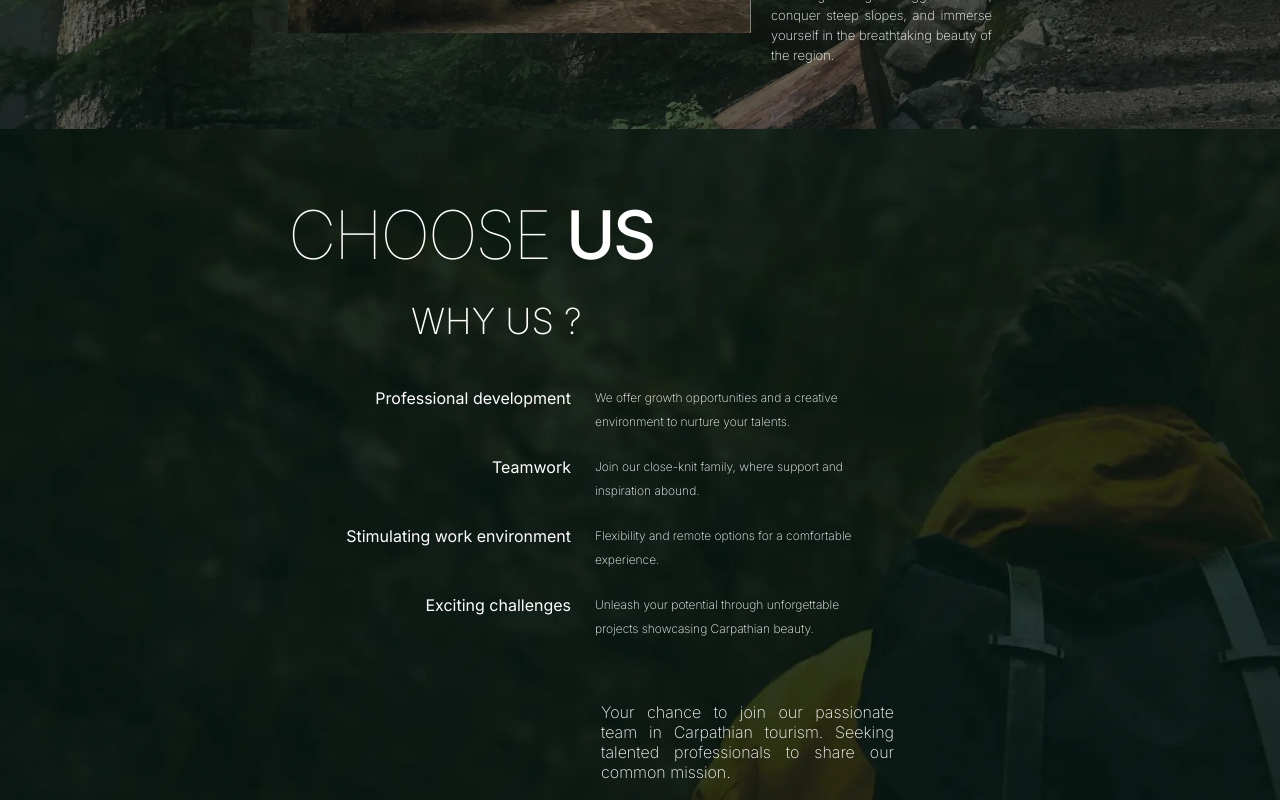
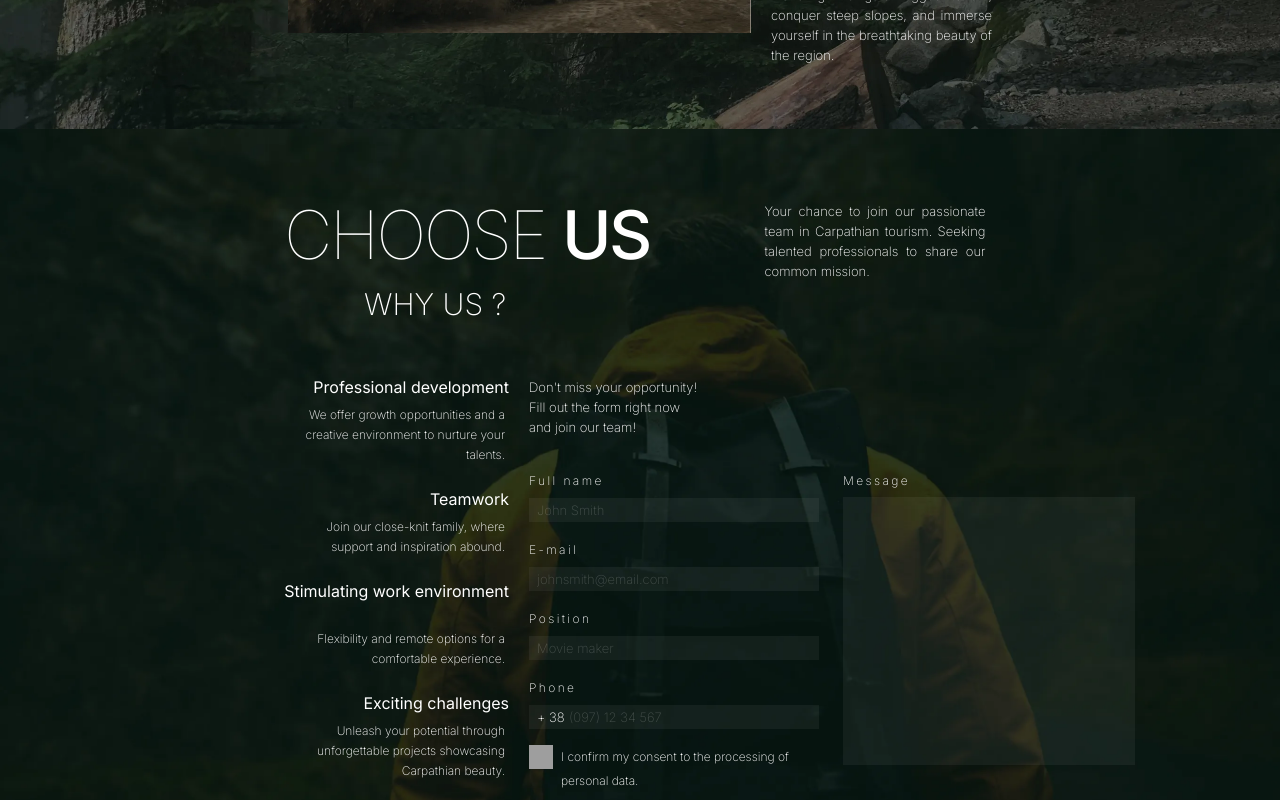
Before and after one commit to AlinaDemchenko/softryzen-test, a Next.js app: page / in a window 1280 px wide. Shown: the part 2120-2920 px from the top of the page. Built offline with nearby package versions, Linux system fonts and the light colour scheme; grey boxes are pictures that could not be loaded; a web font is replaced by a local one.

Commit message:
career tab in progress

```diff
--- a/app/globals.css
+++ b/app/globals.css
@@ -16,7 +16,7 @@
   }
 
   body {
-    @apply font-sans text-white;
+    @apply font-sans text-white bg-[rgb(23,36,41)];
   }
 }
 
@@ -81,19 +81,19 @@
     @apply bg-[url('/icons/rhombus.svg')] bg-left bg-no-repeat pl-3.5 text-left text-xl font-medium uppercase leading-[1.1rem] text-white md:text-[22px] md:leading-[0.818] xl:text-[28px]/6;
   }
   .slide-one {
-    @apply absolute top-0 -z-10 h-[851px] w-screen translate-x-full bg-[url('/background/services/Background@2x_result.webp')] bg-cover md:h-[779px];
+    @apply absolute top-0 -z-10 h-[851px] w-screen translate-x-full bg-[url('/background/services/Background@2x_result.webp')] bg-cover md:h-[780px];
   }
   .slide-two {
-    @apply absolute top-0 -z-10 h-[851px] w-screen translate-x-full bg-[url('/background/services/Background2@2x_result.webp')] bg-cover md:h-[779px];
+    @apply absolute top-0 -z-10 h-[851px] w-screen translate-x-full bg-[url('/background/services/Background2@2x_result.webp')] bg-cover md:h-[780px];
   }
   .slide-three {
-    @apply absolute top-0 -z-10 h-[851px] w-screen translate-x-full bg-[url('/background/services/Background3@2x_result.webp')] bg-cover md:h-[779px];
+    @apply absolute top-0 -z-10 h-[851px] w-screen translate-x-full bg-[url('/background/services/Background3@2x_result.webp')] bg-cover md:h-[780px];
   }
   .slide-four {
-    @apply absolute top-0 -z-10 h-[851px] w-screen translate-x-full bg-[url('/background/services/Background4@2x_result.webp')] bg-cover md:h-[779px];
+    @apply absolute top-0 -z-10 h-[851px] w-screen translate-x-full bg-[url('/background/services/Background4@2x_result.webp')] bg-cover md:h-[780px];
   }
   .slide-five {
-    @apply absolute top-0 -z-10 h-[851px] w-screen translate-x-full bg-[url('/background/services/Background5@2x_result.webp')] bg-cover md:h-[779px];
+    @apply absolute top-0 -z-10 h-[851px] w-screen translate-x-full bg-[url('/background/services/Background5@2x_result.webp')] bg-cover md:h-[780px];
   }
   .active-slide {
     @apply animate-[sliderForward_320ms_ease-in_forwards];
@@ -110,16 +110,16 @@
     @apply h-full w-screen bg-[url('/background/career/career@2x.webp')] bg-cover xl:py-20;
   }
   .career-list {
-    @apply flex gap-6 mb-[21px];
+    @apply md:mb-6 xl:flex gap-6 xl:mb-[21px];
   }
   .career-list-title {
-    @apply w-[283px] text-end xl:text-lg/6;
+    @apply md:mb-2 md:leading-5 xl:w-[283px] text-end xl:mb-0 xl:text-lg/6;
   }
   .career-list-description {
-    @apply text-xs/6 font-extralight w-[285px];
+    @apply md:text-xs/5 xl:leading-6 font-extralight w-[221px] md:text-end xl:text-left xl:w-[285px];
   }
   .input {
-    @apply h-7 w-full bg-white/5 text-xl font-extralight px-2 leading-[1.2] placeholder:text-white/20 focus:outline-none;
+    @apply h-6 w-full text-[13px]/6 bg-white/5 font-extralight px-2 placeholder:text-white/20 focus:outline-none xl:leading-[1.2] xl:text-xl xl:h-7;
   }
   .checkbox-label{
     @apply w-[258px] text-xs/6 font-extralight block;
--- a/components/Career/Career.jsx
+++ b/components/Career/Career.jsx
@@ -1,30 +1,58 @@
 "use client";
 import CareerList from "./CareerList";
 import CareerForm from "./CareerForm";
+import { useMediaQuery } from "react-responsive";
 
 function Career() {
+  const isDesktop = useMediaQuery({
+    query: "(min-width: 1440px)",
+  });
+
+  const isTablet = useMediaQuery({ minWidth: 768, maxWidth: 1439 });
+
+  const isMobile = useMediaQuery({ maxWidth: 767 });
+
   return (
     <section id="career" className="career">
-      <div className="section-container gap-6">
+      <div className="section-container gap-x-6 md:pl-7 xl:pl-6">
         <div>
-          <h2 className="title mb-6 leading-tight">
+          <h2 className="title mb-0 inline-block align-top leading-tight xl:mb-6 xl:align-baseline">
             CHOOSE <span className="font-medium">US</span>
           </h2>
-          <p className="mb-[45px] ml-[123px] text-4xl font-extralight uppercase">
+          {!isDesktop && (
+            <p className="descr mb-[5px] ml-[115px] mt-2 inline-block w-[221px] text-justify md:text-[13px]">
+              Your chance to join our passionate team in Carpathian tourism.
+              Seeking talented professionals to share our common mission.
+            </p>
+          )}
+          <p className="mb-[55px] ml-20 text-3xl font-extralight uppercase xl:mb-[45px] xl:ml-[123px] xl:text-4xl">
             Why us ?
           </p>
-          <CareerList />
+          {isDesktop && <CareerList />}
         </div>
-        <div className="pt-4">
+        <div className="gap-5 md:flex xl:block xl:pt-4">
+          {!isDesktop && <CareerList />}
+          {isDesktop && (
+            <>
               <p className="descr mb-8 ml-auto w-[293px] text-justify">
                 Your chance to join our passionate team in Carpathian tourism.
                 Seeking talented professionals to share our common mission.
               </p>
               <p className="descr mb-3.5 w-[234px]">
-            Don&apos;t miss your opportunity! Fill out the form right now and
-            join our team!
+                Don&apos;t miss your opportunity! Fill out the form right now
+                and join our team!
               </p>
+            </>
+          )}
+          <div>
+            {!isDesktop && (
+              <p className="descr mb-8 w-44 md:text-[13px]">
+                Don&apos;t miss your opportunity! Fill out the form right now
+                and join our team!
+              </p>
+            )}
             <CareerForm />
+          </div>
         </div>
       </div>
     </section>
--- a/components/Career/CareerForm.jsx
+++ b/components/Career/CareerForm.jsx
@@ -24,7 +24,7 @@ function CareerForm() {
                 </label>
                 <input
                   {...register("name", { required: "Incorrect name" })}
-                  className="input mb-6"
+                  className="input mb-4 xl:mb-6"
                   placeholder="John Smith"
                   type="text"
                   id="name"
@@ -43,7 +43,7 @@ function CareerForm() {
                 </label>
                 <input
                   {...register("email", { required: "Invalid email" })}
-                  className="input mb-6"
+                  className="input mb-4 xl:mb-6"
                   placeholder="johnsmith@email.com"
                   type="email"
                   id="email"
@@ -59,7 +59,7 @@ function CareerForm() {
               </label>
               <input
                 {...register("position")}
-                className="input mb-6"
+                className="input mb-4 xl:mb-6"
                 placeholder="Movie maker"
                 type="text"
                 id="position"
@@ -74,7 +74,7 @@ function CareerForm() {
                   {...register("phone", { required: "Incorrect phone" })}
                   mask="(999) 999 99 99"
                   maskChar=""
-                  className="input mb-9 pl-14"
+                  className="input mb-4 pl-10 xl:mb-9 xl:pl-14"
                   placeholder="(097) 12 34 567"
                   type="tel"
                   id="phone"
@@ -83,7 +83,7 @@ function CareerForm() {
                   // maxLength="7"
                   pattern="/^\d*$/"
                 />
-                <span className="absolute start-2 top-0.5 h-7 text-xl font-extralight leading-[1.2]">
+                <span className="absolute text-[13px]/6 start-2 h-6 top-[0.8px] xl:top-0.5 xl:h-7 xl:text-xl font-extralight xl:leading-[1.2]">
                   + 38
                 </span>
                 {errors.phone && (
--- a/components/Career/CareerList.jsx
+++ b/components/Career/CareerList.jsx
@@ -1,6 +1,6 @@
 function CareerList() {
   return (
-    <ul>
+    <ul className="md:w-[225px] xl:w-full">
     <li className="career-list">
       <h3 className="career-list-title">Professional development</h3>
       <p className="career-list-description">
@@ -16,7 +16,7 @@ function CareerList() {
       </p>
     </li>
     <li className="career-list">
-      <h3 className="career-list-title">
+      <h3 className="career-list-title md:mb-7">
         Stimulating work environment
       </h3>
       <p className="career-list-description">
```
Lines whose indentation alone changed are shown as unchanged.
